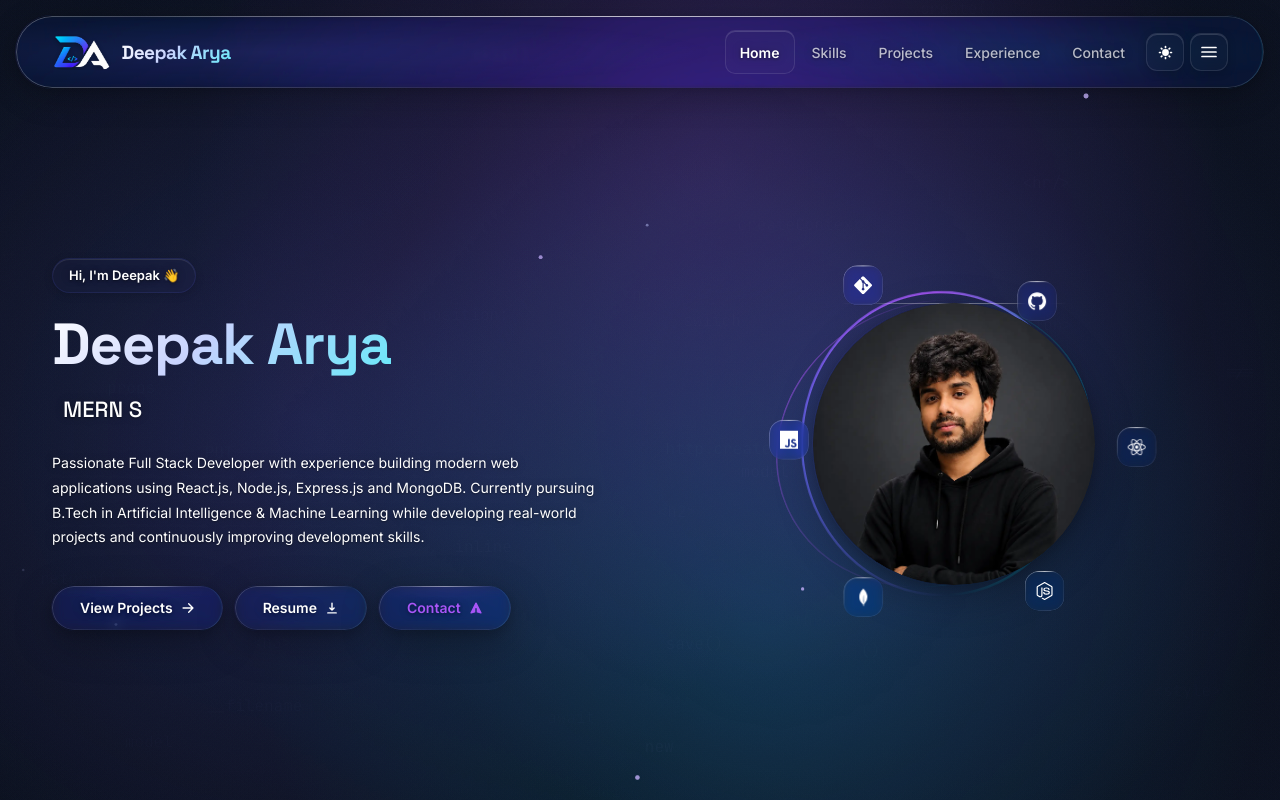
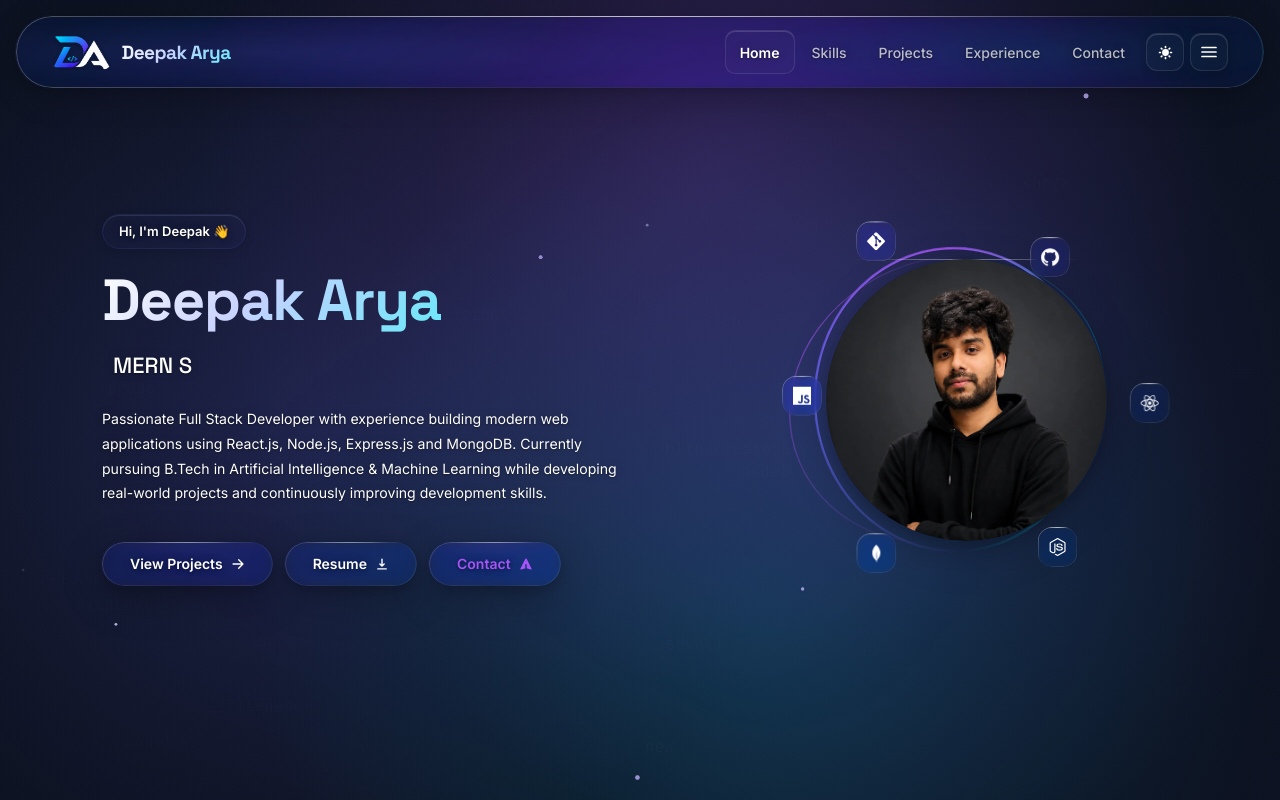
Before and after one commit to deepakarya2011/Isoportfolio, a React (Vite) app: page / in a window 1280 px wide. Shown: the top 800 px of the page. Built offline with nearby package versions, Linux system fonts and the light colour scheme.

Commit message:
fix: adjust hero section alignment for balanced premium landing page

```diff
--- a/src/components/Hero.jsx
+++ b/src/components/Hero.jsx
@@ -46,10 +46,10 @@ export default function Hero() {
     <section
       id="home"
       className="section"
-      style={{ minHeight: '100svh', display: 'flex', alignItems: 'center', paddingTop: 'var(--nav-h)', paddingBottom: 0, position: 'relative' }}
+      style={{ minHeight: '100svh', display: 'flex', alignItems: 'center', paddingTop: 'var(--nav-h)', paddingBottom: 'var(--nav-h)', position: 'relative' }}
     >
       <div className="container" style={{ width: '100%', position: 'relative', zIndex: 1 }}>
-        <div style={{ display: 'grid', gridTemplateColumns: '1fr 1fr', gap: 80, alignItems: 'center' }} className="hero-grid">
+        <div style={{ display: 'grid', gridTemplateColumns: '1fr 1fr', gap: 80, alignItems: 'center', marginLeft: 50 }} className="hero-grid">
 
           {/* LEFT */}
           <div>
@@ -222,7 +222,10 @@ export default function Hero() {
 
       <style>{`
         @keyframes blink { 0%,100%{opacity:1} 50%{opacity:0} }
-        @media (max-width: 820px) { .hero-tech-icon { display: none !important; } }
+        @media (max-width: 820px) {
+          .hero-grid { margin-left: 0 !important; }
+          .hero-tech-icon { display: none !important; }
+        }
       `}</style>
     </section>
   )
```
